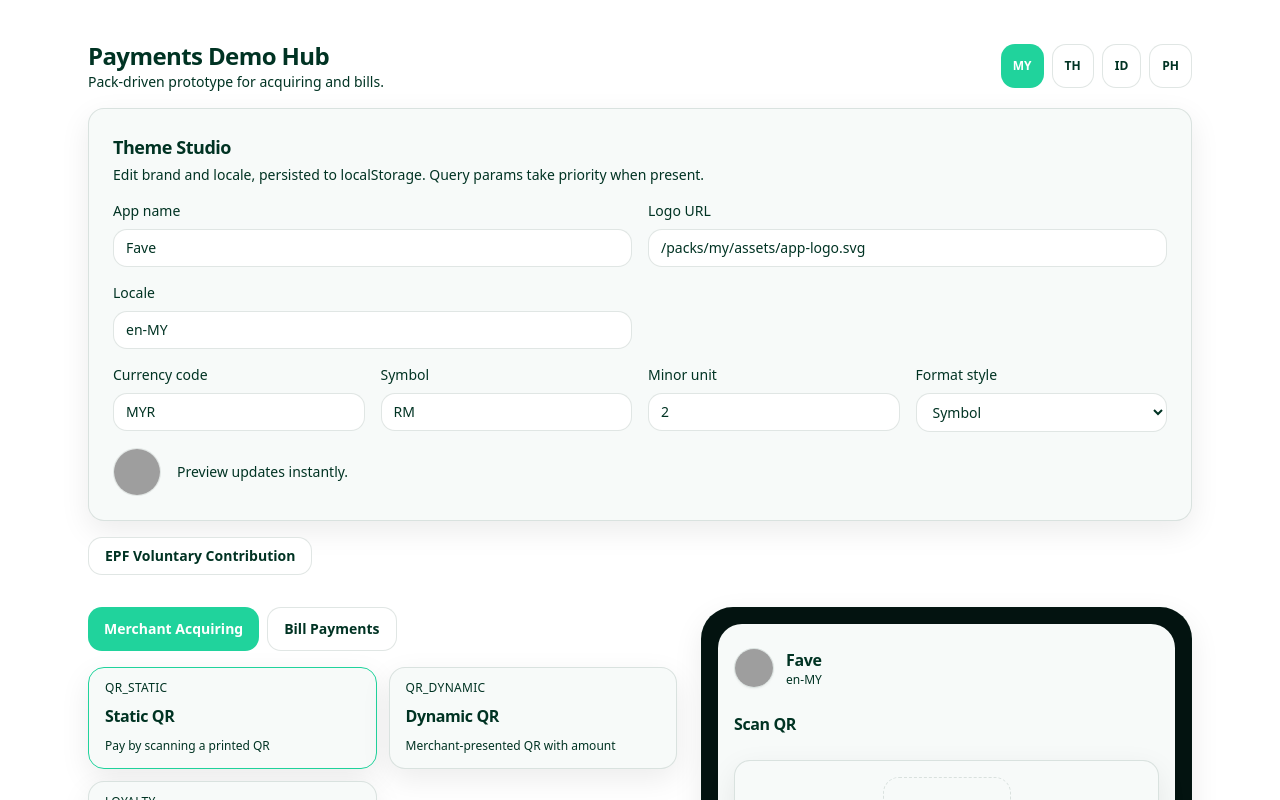
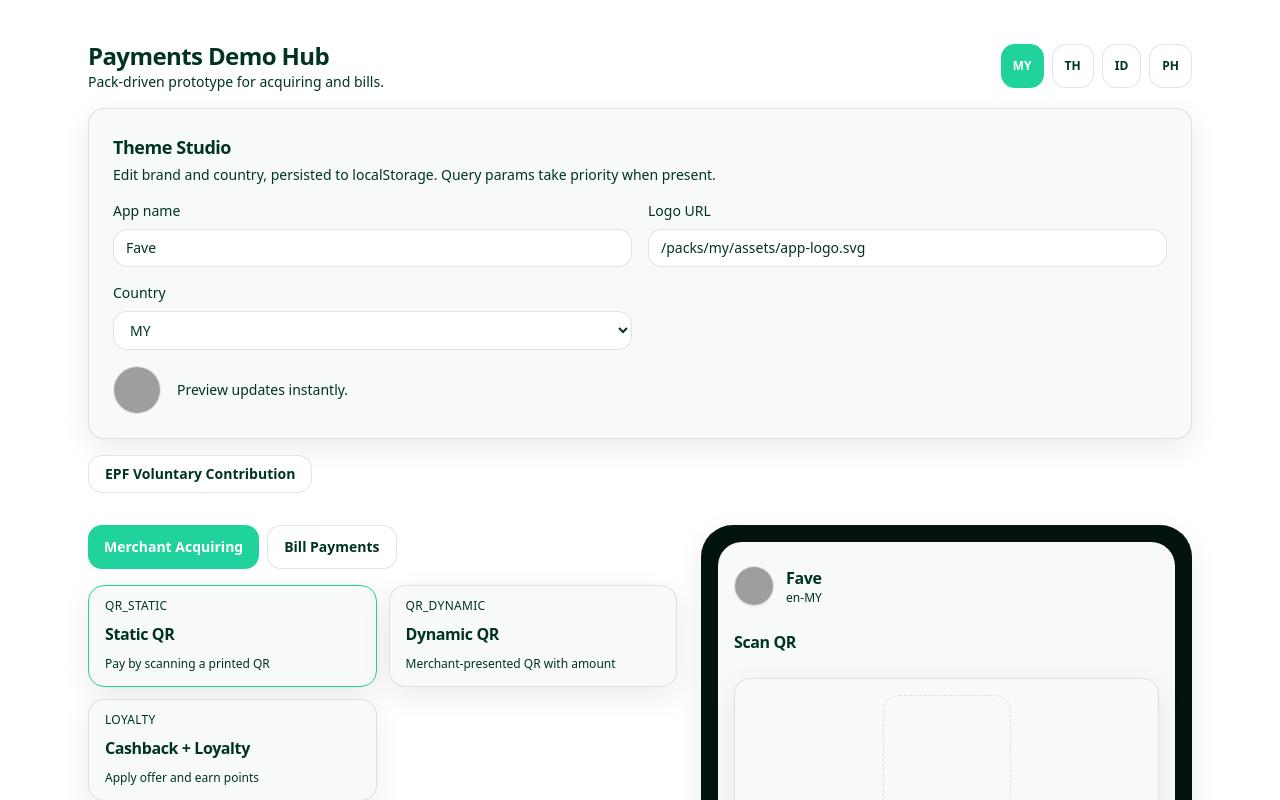
Before and after one commit to atreya1996/RTPHub, a Next.js app: page / in a window 1280 px wide. Shown: the top 800 px of the page. Built offline with nearby package versions, Linux system fonts and the light colour scheme; grey boxes are pictures that could not be loaded.

Commit message:
Simplify Theme Studio currency controls by country

```diff
--- a/app/page.tsx
+++ b/app/page.tsx
@@ -12,6 +12,7 @@ import AppProfileHeader from "../components/AppProfileHeader";
 import type { FlowDefinition, PackManifest, UseCase } from "../lib/schema/types";
 import { getPackData, resolveContext } from "../lib/runtime/resolveContext";
 import { listPacks, resolvePack } from "../lib/runtime/resolvePack";
+import { countryCodeFromPackId } from "../lib/runtime/currencyByCountry";
 import myTheme from "../packs/my/theme.json";
 import thTheme from "../packs/th/theme.json";
 import idTheme from "../packs/id/theme.json";
@@ -168,8 +169,7 @@ function HomePageContent() {
           initial={{
             appName: resolvedContext.app.name,
             appLogoPath: resolvedContext.app.logoUrl,
-            locale: resolvedContext.locale,
-            currency: resolvedContext.currency
+            countryCode: countryCodeFromPackId(pack.packId)
           }}
         />
         {pack.packId === "my" ? (
--- a/components/ThemeStudio.tsx
+++ b/components/ThemeStudio.tsx
@@ -1,20 +1,16 @@
 "use client";
 
 import { useEffect, useMemo, useState } from "react";
-import type { Currency } from "../lib/schema/types";
-
-const defaultCurrency: Currency = {
-  code: "MYR",
-  symbol: "RM",
-  minorUnit: 2,
-  formatStyle: "symbol"
-};
+import {
+  SUPPORTED_COUNTRY_CODES,
+  countryCodeFromPackId,
+  type SupportedCountryCode
+} from "../lib/runtime/currencyByCountry";
 
 type ThemeOverrides = {
   appName: string;
   appLogoPath: string;
-  locale: string;
-  currency: Currency;
+  countryCode: SupportedCountryCode;
 };
 
 export default function ThemeStudio({ initial }: { initial: ThemeOverrides }) {
@@ -26,11 +22,7 @@ export default function ThemeStudio({ initial }: { initial: ThemeOverrides }) {
       JSON.stringify({
         appName: overrides.appName,
         appLogoPath: overrides.appLogoPath,
-        locale: overrides.locale,
-        currencyCode: overrides.currency.code,
-        currencySymbol: overrides.currency.symbol,
-        currencyMinorUnit: overrides.currency.minorUnit,
-        currencyFormatStyle: overrides.currency.formatStyle
+        countryCode: overrides.countryCode
       })
     );
   }, [overrides]);
@@ -46,23 +38,16 @@ export default function ThemeStudio({ initial }: { initial: ThemeOverrides }) {
         label: "Logo URL",
         value: overrides.appLogoPath,
         onChange: (value: string) => setOverrides((prev) => ({ ...prev, appLogoPath: value }))
-      },
-      {
-        label: "Locale",
-        value: overrides.locale,
-        onChange: (value: string) => setOverrides((prev) => ({ ...prev, locale: value }))
       }
     ],
     [overrides]
   );
 
-  const currency = overrides.currency ?? defaultCurrency;
-
   return (
     <section className="rounded-card border border-border bg-surface p-6 shadow-card">
       <h2 className="text-lg font-semibold text-ink">Theme Studio</h2>
       <p className="mt-1 text-sm text-ink/70">
-        Edit brand and locale, persisted to localStorage. Query params take priority when present.
+        Edit brand and country, persisted to localStorage. Query params take priority when present.
       </p>
       <div className="mt-4 grid gap-4 md:grid-cols-2">
         {formRows.map((row) => (
@@ -75,62 +60,23 @@ export default function ThemeStudio({ initial }: { initial: ThemeOverrides }) {
             />
           </label>
         ))}
-      </div>
-      <div className="mt-4 grid gap-4 md:grid-cols-4">
         <label className="flex flex-col gap-2 text-sm font-medium text-ink">
-          Currency code
-          <input
+          Country
+          <select
             className="rounded-button border border-border bg-white px-3 py-2 text-sm"
-            value={currency.code}
+            value={overrides.countryCode}
             onChange={(event) =>
               setOverrides((prev) => ({
                 ...prev,
-                currency: { ...currency, code: event.target.value }
-              }))
-            }
-          />
-        </label>
-        <label className="flex flex-col gap-2 text-sm font-medium text-ink">
-          Symbol
-          <input
-            className="rounded-button border border-border bg-white px-3 py-2 text-sm"
-            value={currency.symbol}
-            onChange={(event) =>
-              setOverrides((prev) => ({
-                ...prev,
-                currency: { ...currency, symbol: event.target.value }
-              }))
-            }
-          />
-        </label>
-        <label className="flex flex-col gap-2 text-sm font-medium text-ink">
-          Minor unit
-          <input
-            type="number"
-            className="rounded-button border border-border bg-white px-3 py-2 text-sm"
-            value={currency.minorUnit}
-            onChange={(event) =>
-              setOverrides((prev) => ({
-                ...prev,
-                currency: { ...currency, minorUnit: Number(event.target.value) }
-              }))
-            }
-          />
-        </label>
-        <label className="flex flex-col gap-2 text-sm font-medium text-ink">
-          Format style
-          <select
-            className="rounded-button border border-border bg-white px-3 py-2 text-sm"
-            value={currency.formatStyle}
-            onChange={(event) =>
-              setOverrides((prev) => ({
-                ...prev,
-                currency: { ...currency, formatStyle: event.target.value as Currency["formatStyle"] }
+                countryCode: countryCodeFromPackId(event.target.value)
               }))
             }
           >
-            <option value="symbol">Symbol</option>
-            <option value="code">Code</option>
+            {SUPPORTED_COUNTRY_CODES.map((countryCode) => (
+              <option key={countryCode} value={countryCode}>
+                {countryCode}
+              </option>
+            ))}
           </select>
         </label>
       </div>
--- a/lib/runtime/applyOverrides.ts
+++ b/lib/runtime/applyOverrides.ts
@@ -1,29 +1,17 @@
 import type { Currency, UseCase } from "../schema/types";
+import { currencyByCountry, isSupportedCountryCode } from "./currencyByCountry";
 
 export type ThemeOverrides = {
   appName?: string;
   appLogoPath?: string;
-  locale?: string;
-  currencyCode?: string;
-  currencySymbol?: string;
-  currencyMinorUnit?: number;
-  currencyFormatStyle?: "symbol" | "code";
+  countryCode?: string;
 };
 
 export function readQueryOverrides(searchParams: URLSearchParams): ThemeOverrides {
   return {
     appName: searchParams.get("appName") ?? undefined,
     appLogoPath: searchParams.get("appLogo") ?? undefined,
-    locale: searchParams.get("locale") ?? undefined,
-    currencyCode: searchParams.get("currencyCode") ?? undefined,
-    currencySymbol: searchParams.get("currencySymbol") ?? undefined,
-    currencyMinorUnit: searchParams.get("currencyMinorUnit")
-      ? Number(searchParams.get("currencyMinorUnit"))
-      : undefined,
-    currencyFormatStyle: (searchParams.get("currencyFormatStyle") as
-      | "symbol"
-      | "code"
-      | null) ?? undefined
+    countryCode: searchParams.get("countryCode") ?? undefined
   };
 }
 
@@ -46,10 +34,18 @@ export function mergeCurrency(
   usecaseOverrides: UseCase["overrides"] | undefined,
   merchantCurrencyCode?: string
 ): Currency {
+  const normalizedCountryCode = overrides.countryCode?.toUpperCase();
+  if (isSupportedCountryCode(normalizedCountryCode)) {
+    return {
+      ...currencyByCountry(normalizedCountryCode),
+      formatStyle: "symbol"
+    };
+  }
+
   return {
-    code: overrides.currencyCode ?? usecaseOverrides?.currencyCode ?? merchantCurrencyCode ?? base.code,
-    symbol: overrides.currencySymbol ?? usecaseOverrides?.currencySymbol ?? base.symbol,
-    minorUnit: overrides.currencyMinorUnit ?? base.minorUnit,
-    formatStyle: overrides.currencyFormatStyle ?? base.formatStyle
+    code: usecaseOverrides?.currencyCode ?? merchantCurrencyCode ?? base.code,
+    symbol: usecaseOverrides?.currencySymbol ?? base.symbol,
+    minorUnit: base.minorUnit,
+    formatStyle: "symbol"
   };
 }
--- /dev/null
+++ b/lib/runtime/currencyByCountry.ts
@@ -0,0 +1,26 @@
+import type { Currency } from "../schema/types";
+
+export const SUPPORTED_COUNTRY_CODES = ["MY", "TH", "ID", "PH"] as const;
+
+export type SupportedCountryCode = (typeof SUPPORTED_COUNTRY_CODES)[number];
+
+const CURRENCY_BY_COUNTRY: Record<SupportedCountryCode, Currency> = {
+  MY: { code: "MYR", symbol: "RM", minorUnit: 2, formatStyle: "symbol" },
+  TH: { code: "THB", symbol: "฿", minorUnit: 2, formatStyle: "symbol" },
+  ID: { code: "IDR", symbol: "Rp", minorUnit: 0, formatStyle: "symbol" },
+  PH: { code: "PHP", symbol: "₱", minorUnit: 2, formatStyle: "symbol" }
+};
+
+export function isSupportedCountryCode(value: string | undefined | null): value is SupportedCountryCode {
+  if (!value) return false;
+  return SUPPORTED_COUNTRY_CODES.includes(value.toUpperCase() as SupportedCountryCode);
+}
+
+export function currencyByCountry(countryCode: SupportedCountryCode): Currency {
+  return CURRENCY_BY_COUNTRY[countryCode];
+}
+
+export function countryCodeFromPackId(packId: string): SupportedCountryCode {
+  const normalized = packId.toUpperCase();
+  return isSupportedCountryCode(normalized) ? normalized : "MY";
+}
--- a/lib/runtime/resolveContext.ts
+++ b/lib/runtime/resolveContext.ts
@@ -1,5 +1,6 @@
 import type { Campaign, Merchant, PackManifest, ResolvedContext, UseCase } from "../schema/types";
 import { mergeCurrency, readQueryOverrides, readStoredOverrides } from "./applyOverrides";
+import { countryCodeFromPackId } from "./currencyByCountry";
 import myMerchants from "../../packs/my/merchants.json";
 import myBillers from "../../packs/my/billers.json";
 import myCampaigns from "../../packs/my/campaigns.json";
@@ -73,7 +74,11 @@ export function resolveContext(
 ): ResolvedContext {
   const storedOverrides = readStoredOverrides();
   const queryOverrides = readQueryOverrides(searchParams);
-  const overrides = { ...storedOverrides, ...queryOverrides };
+  const overrides = {
+    ...storedOverrides,
+    ...queryOverrides,
+    countryCode: queryOverrides.countryCode ?? storedOverrides.countryCode ?? countryCodeFromPackId(pack.packId)
+  };
   const packId = pack.packId as keyof typeof packData;
   const data = packData[packId] ?? packData.my;
   const merchant = data.merchants.find((item) => item.id === usecase.merchantRef) as Merchant | undefined;
@@ -91,7 +96,7 @@ export function resolveContext(
       name: overrides.appName ?? pack.appIdentity.name,
       logoUrl: overrides.appLogoPath ?? resolvePackAssetPath(pack.packId, pack.appIdentity.logoPath)
     },
-    locale: overrides.locale ?? pack.defaultLocale,
+    locale: pack.defaultLocale,
     currency,
     merchant: merchant
       ? {
```
